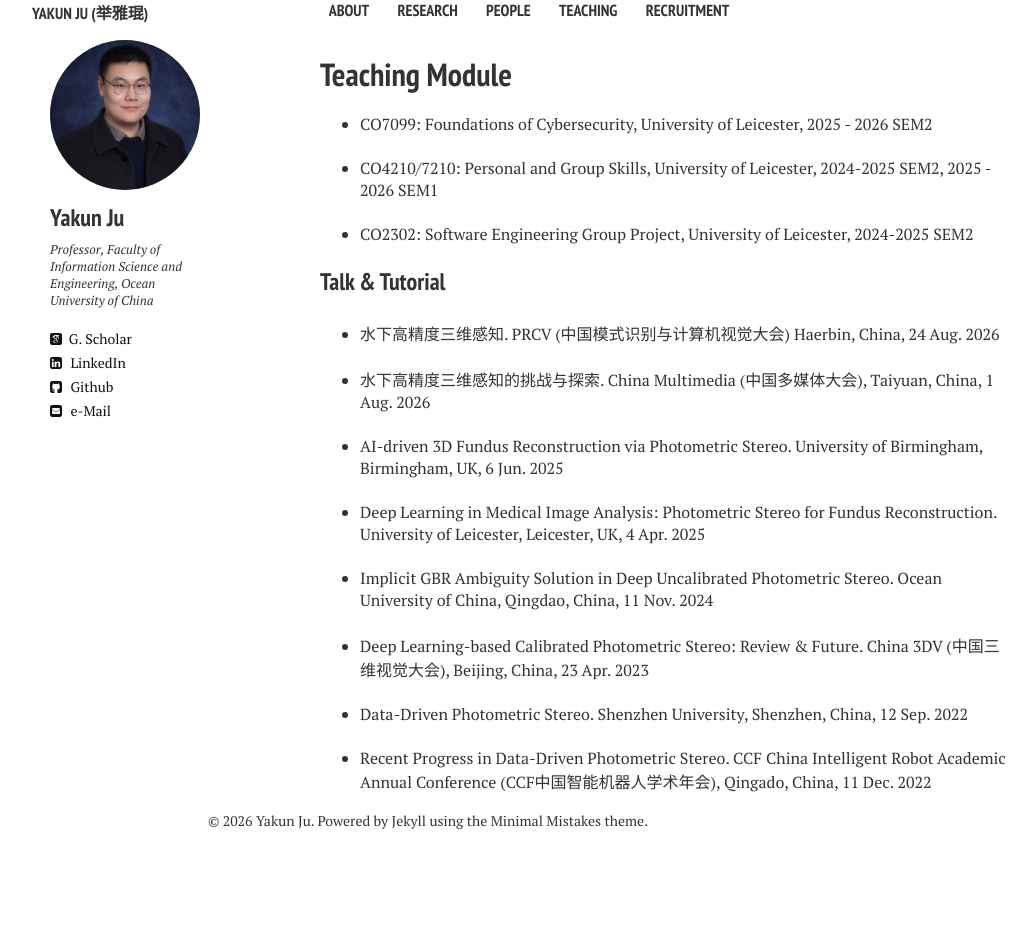
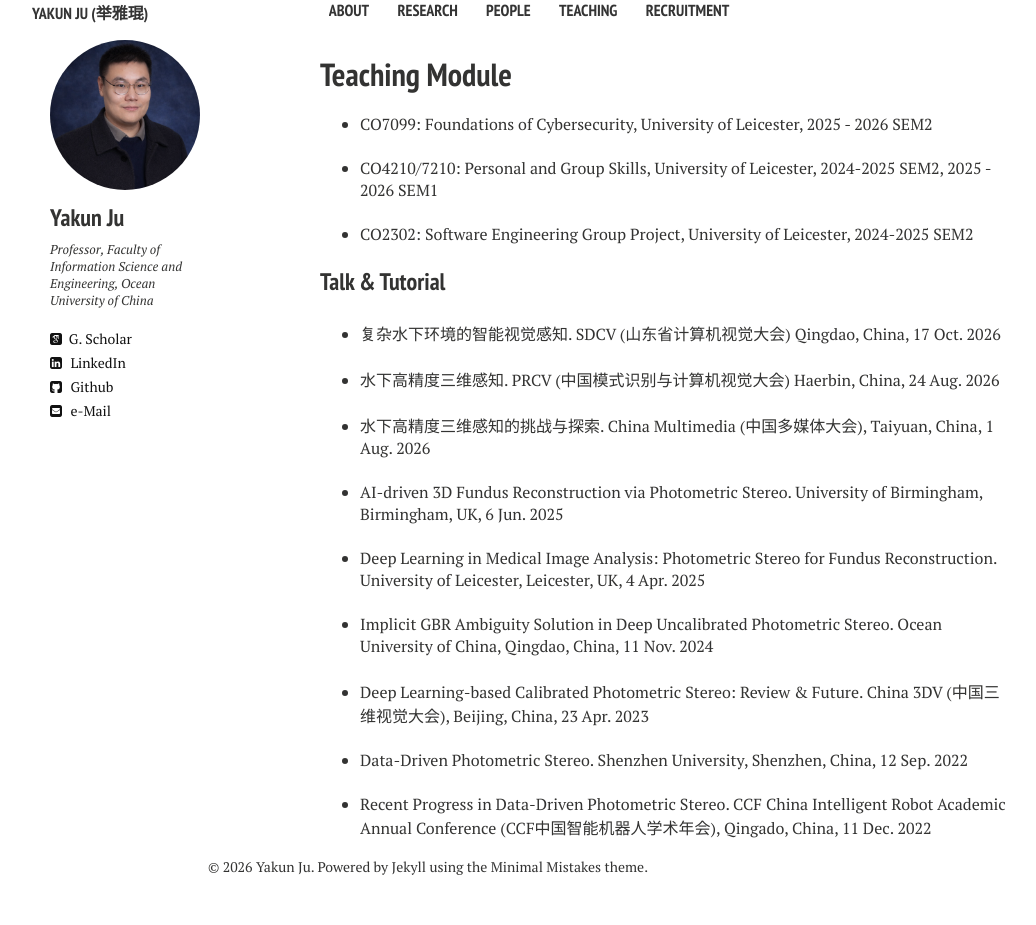
Before and after one commit to juyakun/juyakun.github.io, a Jekyll site: the page built from teaing.md, in a window 1280 px wide. Shown: the whole page, without its empty margins (112-1148 px from the left). Built offline with Jekyll 4.4.1, drawn with Linux system fonts in a browser that asks for light colours; nearby versions of some CDN libraries; before the commit the page ends 900 px from its top, so only the background shows below that.

Commit message:
Update teaing.md

```diff
--- a/teaing.md
+++ b/teaing.md
@@ -16,6 +16,9 @@ comments: false
 * CO2302: Software Engineering Group Project, University of Leicester, 2024-2025 SEM2
 
 ### Talk & Tutorial
+* 复杂水下环境的智能视觉感知. SDCV (山东省计算机视觉大会) Qingdao, China, 17 Oct. 2026
+<br>
+<br>
 * 水下高精度三维感知. PRCV (中国模式识别与计算机视觉大会) Haerbin, China, 24 Aug. 2026
 <br>
 <br>
```
